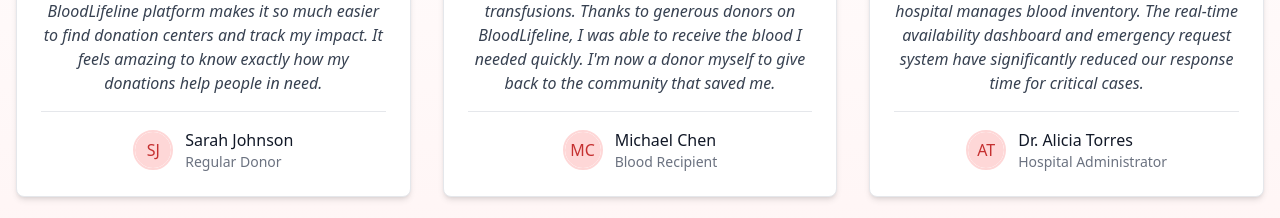
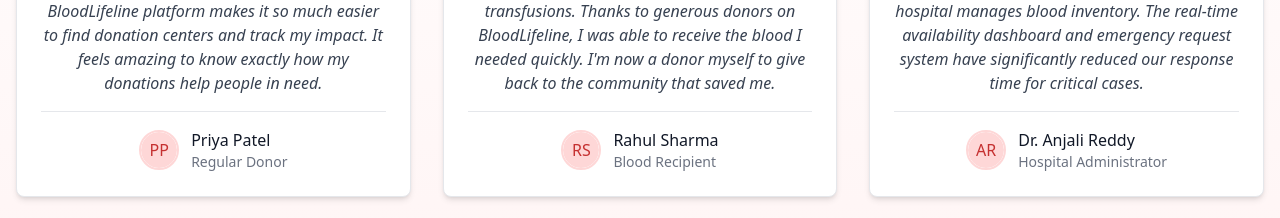
Before and after one commit to kesharwaniayush/blood-lifeline-connect, a React (Vite) app: page / in a window 1280 px wide. Shown: the part 4000-4218 px from the top of the page. Built offline with nearby package versions, Linux system fonts and the light colour scheme.

Commit message:
Fix: Update testimonials with Indian names
Updated the names in the testimonials section of the home page to reflect Indian names.

```diff
--- a/src/components/Testimonials.tsx
+++ b/src/components/Testimonials.tsx
@@ -1,30 +1,30 @@
 
 import { Avatar, AvatarFallback, AvatarImage } from "@/components/ui/avatar";
 
-// Sample testimonials data
+// Updated testimonials with authentic Indian names
 const testimonials = [
   {
     id: 1,
-    name: "Sarah Johnson",
+    name: "Priya Patel",
     role: "Regular Donor",
     image: null,
-    initials: "SJ",
+    initials: "PP",
     quote: "I've been donating blood for 5 years now. The BloodLifeline platform makes it so much easier to find donation centers and track my impact. It feels amazing to know exactly how my donations help people in need.",
   },
   {
     id: 2,
-    name: "Michael Chen",
+    name: "Rahul Sharma",
     role: "Blood Recipient",
     image: null,
-    initials: "MC",
+    initials: "RS",
     quote: "After my accident, I needed multiple blood transfusions. Thanks to generous donors on BloodLifeline, I was able to receive the blood I needed quickly. I'm now a donor myself to give back to the community that saved me.",
   },
   {
     id: 3,
-    name: "Dr. Alicia Torres",
+    name: "Dr. Anjali Reddy",
     role: "Hospital Administrator",
     image: null,
-    initials: "AT",
+    initials: "AR",
     quote: "BloodLifeline has revolutionized how our hospital manages blood inventory. The real-time availability dashboard and emergency request system have significantly reduced our response time for critical cases.",
   },
 ];
```
